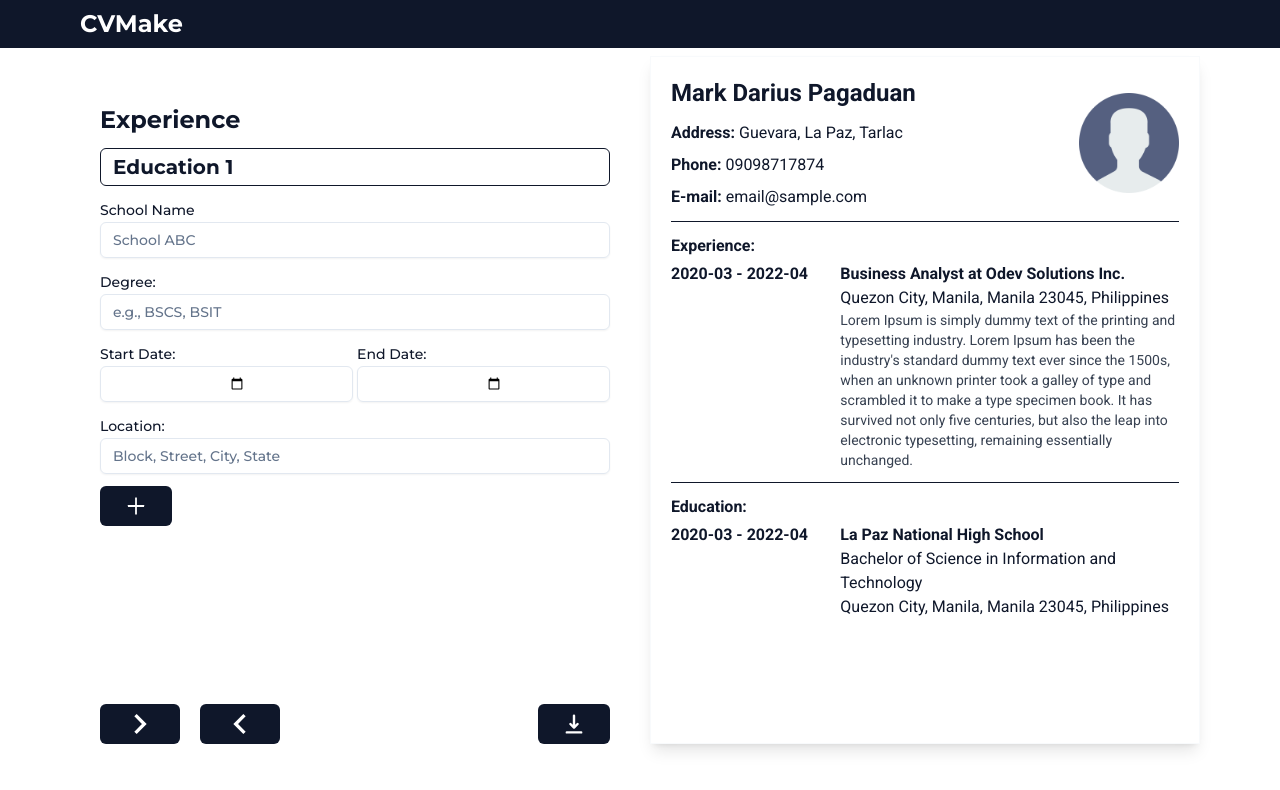
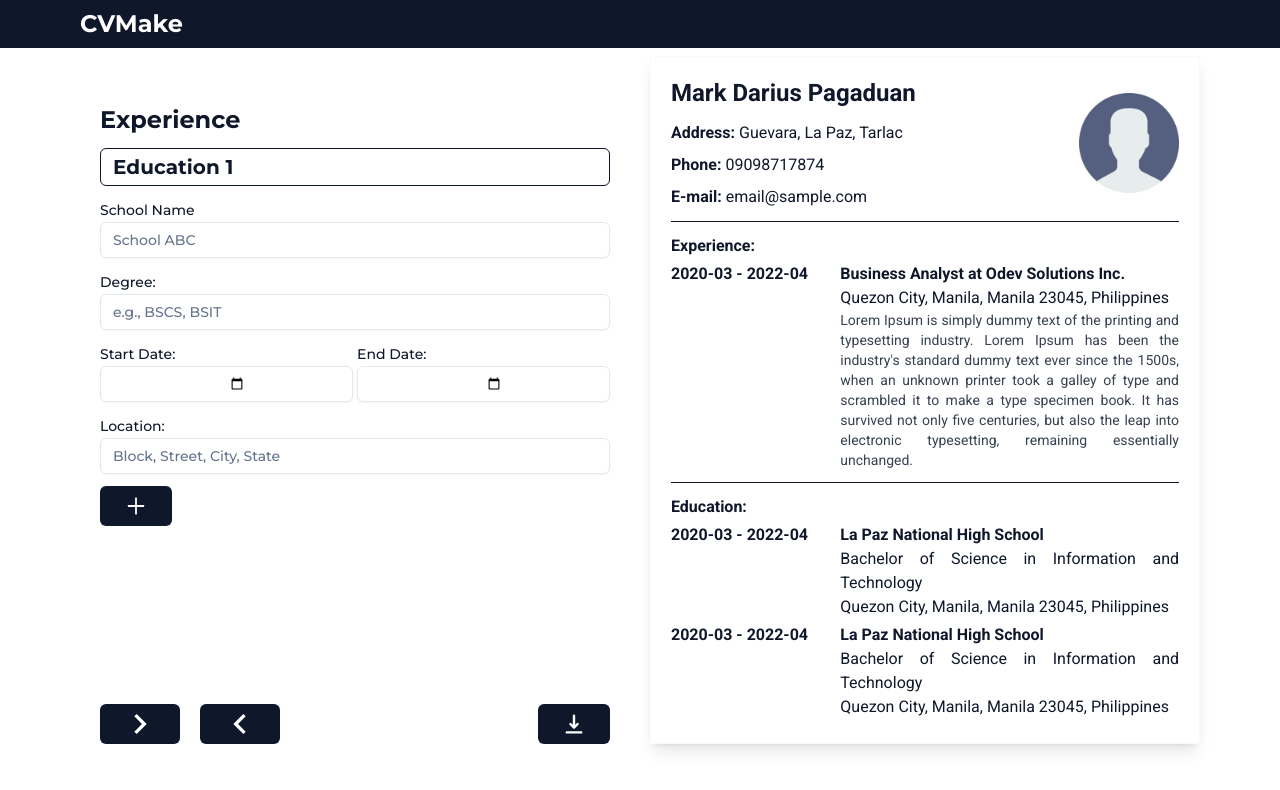
Before and after one commit to dwarjie/cv-make, a React (Vite) app: page / in a window 1280 px wide. Shown: the top 790 px of the page. Built offline with nearby package versions, Linux system fonts and the light colour scheme.

Commit message:
Added sizing issue when resume height is more then the viewport

```diff
--- a/index.html
+++ b/index.html
@@ -1,5 +1,5 @@
 <!doctype html>
-<html lang="en">
+<html lang="en" class="m-0 p-0 box-border">
   <head>
     <meta charset="UTF-8" />
     <link rel="icon" type="image/svg+xml" href="/vite.svg" />
@@ -9,7 +9,7 @@
     <link href="https://fonts.googleapis.com/css2?family=Montserrat:wght@500;600;700&family=Roboto:wght@400;500;700&display=swap" rel="stylesheet">
     <title>Vite + React</title>
   </head>
-  <body>
+  <body class="w-screen min-h-screen box-border m-0 p-0">
     <div id="root"></div>
     <script type="module" src="/src/main.jsx"></script>
   </body>
--- a/src/components/Container.jsx
+++ b/src/components/Container.jsx
@@ -3,7 +3,7 @@ import ResumeContainer from "./ResumeContainer";
 
 function Container() {
   return (
-    <div className="grid grid-cols-12 gap-5 w-auto h-screen px-20 py-14">
+    <div className="grid grid-cols-12 gap-5 w-auto h-screen max-h-screen px-20 py-14">
       <FormContainer />
       <ResumeContainer />
     </div>
--- a/src/components/Resume/ResumeEducation.jsx
+++ b/src/components/Resume/ResumeEducation.jsx
@@ -5,6 +5,7 @@ function ResumeEducation() {
     <div className="flex flex-col gap-1">
       <h2 className="font-bold">Education:</h2>
       <ResumeEducationRow />
+      <ResumeEducationRow />
     </div>
   );
 }
--- a/src/components/ResumeContainer.jsx
+++ b/src/components/ResumeContainer.jsx
@@ -4,7 +4,7 @@ import ResumeExperience from "./Resume/ResumeExperience";
 
 function ResumeContainer() {
   return (
-    <div className="col-span-6 px-5 shadow-lg border border-primary-foreground text-primary font-body ">
+    <div className="col-span-6 px-5 shadow-lg border border-primary-foreground text-primary font-body overflow-y-scroll text-justify">
       <div className="flex flex-col gap-3 py-5">
         <Header />
         <hr className="h-px bg-primary border-0" />
```
